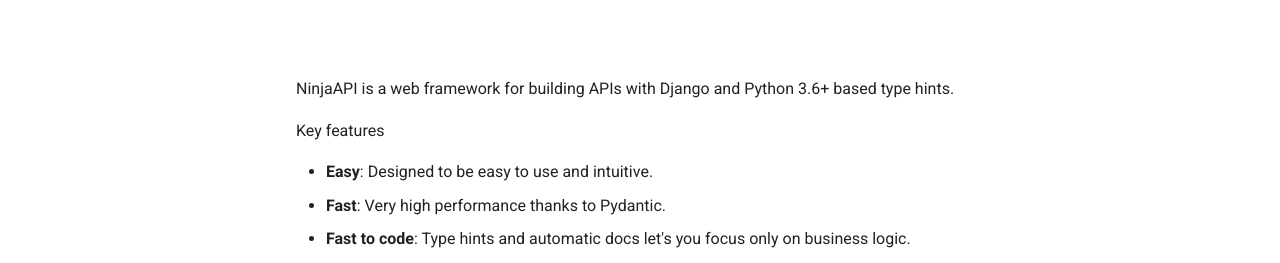
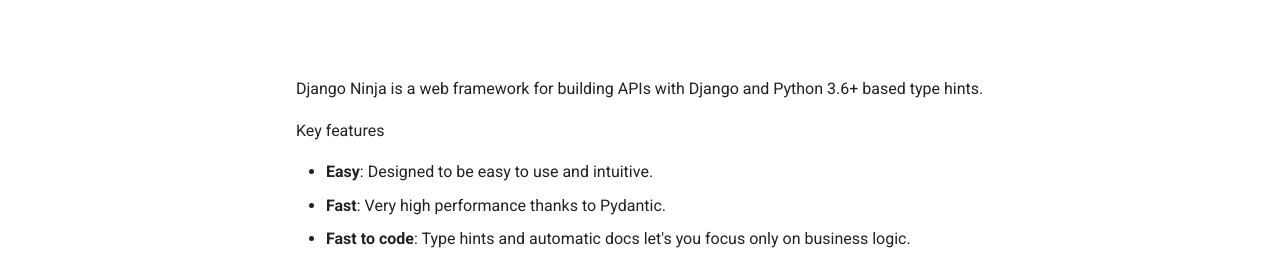
Before and after one commit to rainbow1016/django-master, an MkDocs documentation site: the page built from docs/docs/index.md, in a window 1280 px wide and 900 px high. Shown: the part 422-685 px from the top of the window. Built offline with MkDocs 1.6.1 and Material for MkDocs 9.7.7, drawn with Linux system fonts in a browser that asks for light colours.

Commit message:
Docs an github pages

```diff
--- a/docs/docs/index.md
+++ b/docs/docs/index.md
@@ -2,7 +2,7 @@
 
 ![Django Ninja](img/hero.png)
 
-NinjaAPI is a web framework for building APIs with Django and Python 3.6+ based type hints.
+Django Ninja is a web framework for building APIs with Django and Python 3.6+ based type hints.
 
 Key features
 
--- a/docs/mkdocs.yml
+++ b/docs/mkdocs.yml
@@ -1,6 +1,6 @@
 site_name: NinjaAPI
 site_description: NinjaAPI - Django REST framework with high performance, easy to learn, fast to code.
-site_url: https://github.com/vitalik/django-ninja
+site_url: https://django-ninja.rest-framework.com
 theme:
   name: material
   palette:
```
Also changed, not shown: README.md (added), 1 other file.
